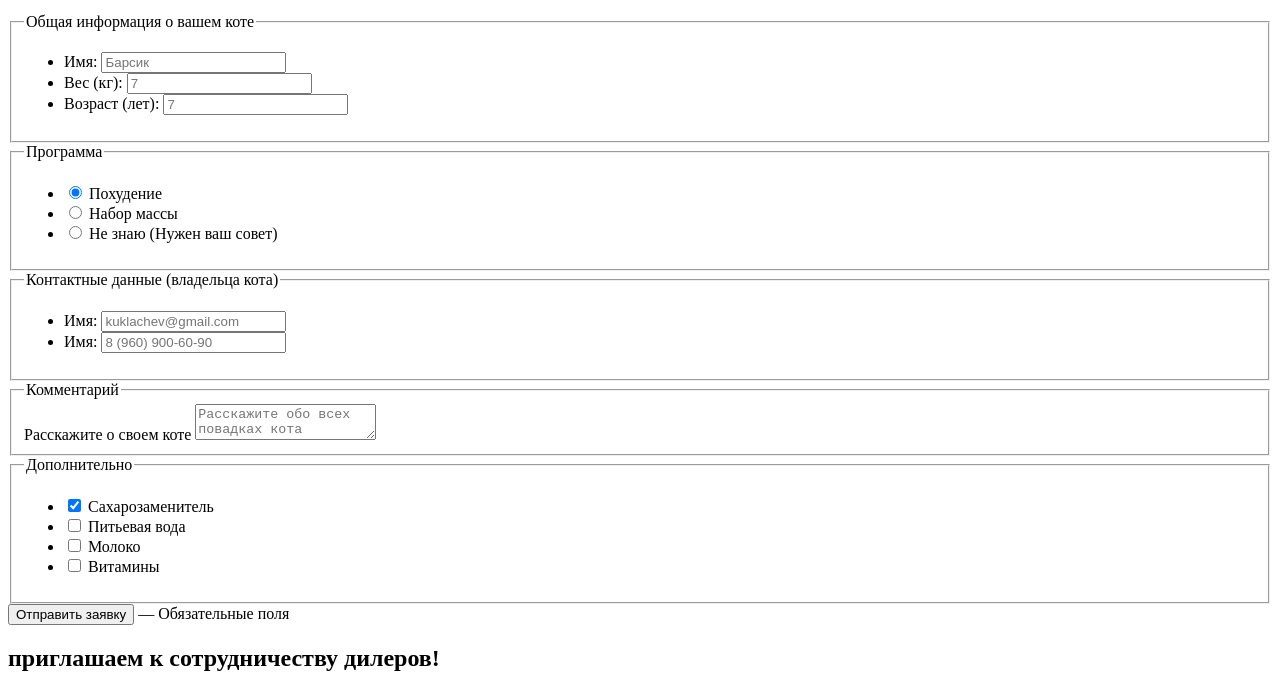
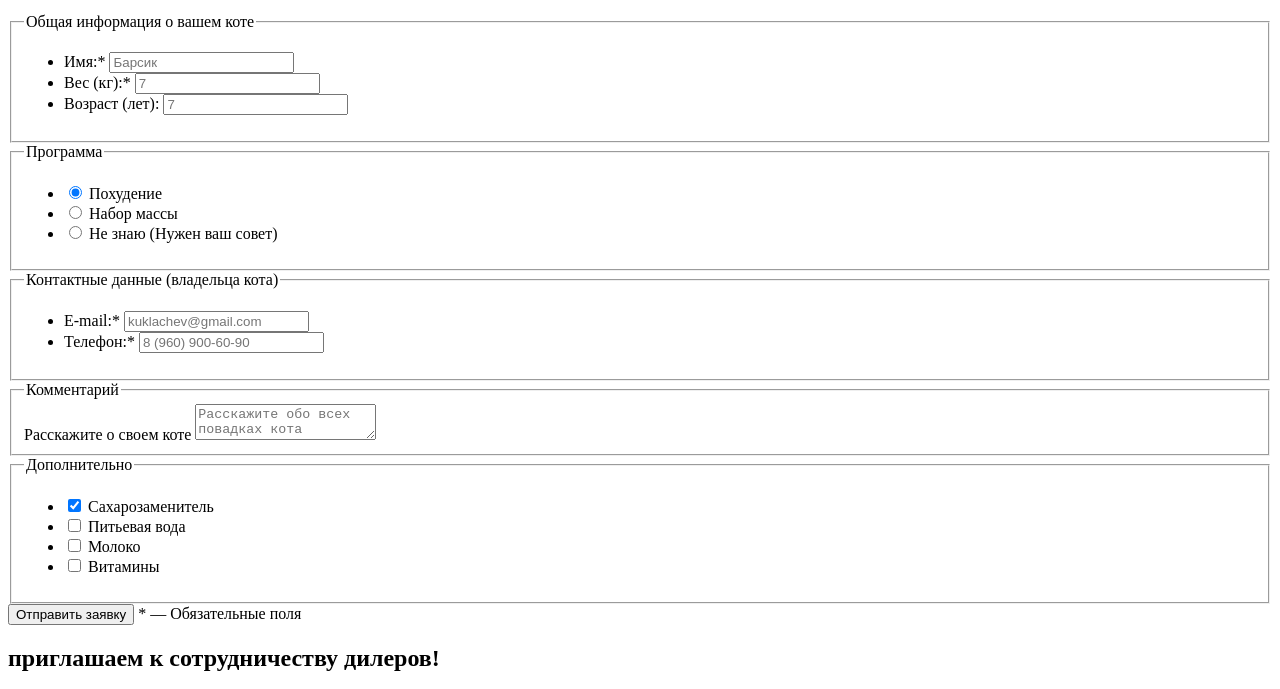
Before and after one commit to Mashulia/768719-cat-energy-16, a website: page source/form.html in a window 1280 px wide. Shown: the part 218-907 px from the top of the page. Drawn offline with Linux system fonts and the light colour scheme.

Commit message:
Удалила ненужные классы и проставила звездочки к обязательным полям сразу

```diff
--- a/source/form.html
+++ b/source/form.html
@@ -32,11 +32,11 @@
           <legend class="form__title visually-hidden">Общая информация о вашем коте</legend>
           <ul class="form__list common-list">
             <li class="common-list__item">
-              <label class="common-list__label label label--required" for="name">Имя:</label>
+              <label class="common-list__label label" for="name">Имя:*</label>
               <input class="common-list__input input" id="name" type="text" name="name" placeholder="Барсик">
             </li>
             <li class="common-list__item">
-              <label class="common-list__label label label--required" for="weight">Вес (кг):</label>
+              <label class="common-list__label label" for="weight">Вес (кг):*</label>
               <input class="common-list__input input" id="weight" type="number" name="weight" placeholder="7">
             </li>
             <li class="common-list__item">
@@ -66,11 +66,11 @@
           <legend class="form__title">Контактные данные (владельца кота)</legend>
           <ul class="form__list contacts-list">
             <li class="contacts-list__item">
-              <label class="contacts-list__label label--required label" for="mail">Имя:</label>
+              <label class="contacts-list__label label" for="mail">E-mail:*</label>
               <input class="contacts-list__input contacts-list__input--mail input" id="mail" type="email" name="mail" placeholder="kuklachev@gmail.com">
             </li>
             <li class="contacts-list__item">
-              <label class="contacts-list__label label--required label" for="tel">Имя:</label>
+              <label class="contacts-list__label label" for="tel">Телефон:*</label>
               <input class="contacts-list__input contacts-list__input--tel input" id="tel" type="tel" name="tel" placeholder="8 (960) 900-60-90">
             </li>
           </ul>
@@ -102,7 +102,7 @@
           </ul>
         </fieldset>
         <button class="form__button button" type="button">Отправить заявку</button>
-        <span class="form__note form__note--required"> — Обязательные поля</span>
+        <span class="form__note">* — Обязательные поля</span>
       </form>
       <div class="page-main__bottom-wrapper bottom-wrapper">
         <section class="bottom-wrapper__contacts contacts">
```
